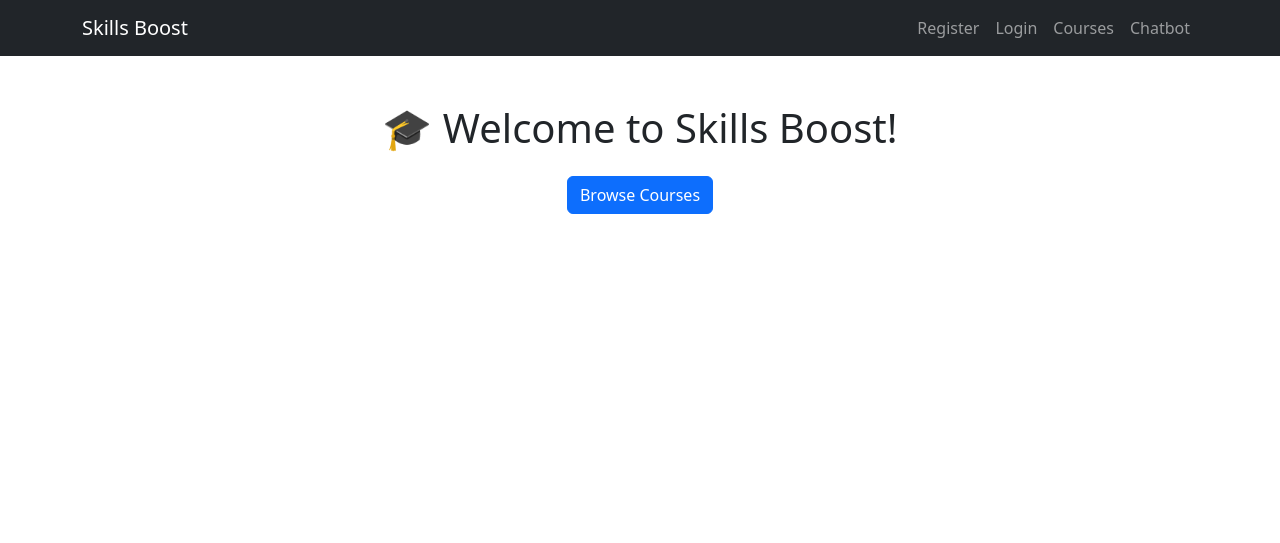
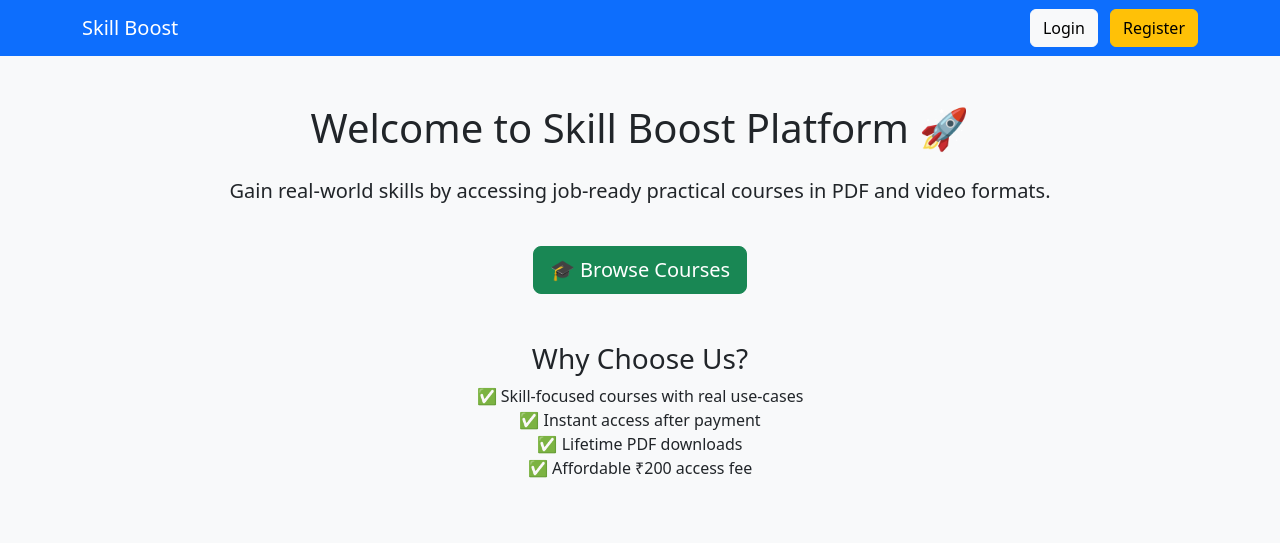
Before and after one commit to Venky9959-code/skillsboostup, a Flask app: page / in a window 1280 px wide. Shown: the top 543 px of the page. Run offline with Flask 3, Linux system fonts and the light colour scheme.

```diff
--- a/templates/home.html
+++ b/templates/home.html
@@ -1,7 +1,38 @@
-{% extends "layout.html" %}
-{% block content %}
-<div class="text-center mt-5">
-  <h1>🎓 Welcome to Skills Boost!</h1>
-  <a href="/courses" class="btn btn-primary mt-3">Browse Courses</a>
+<!DOCTYPE html>
+<html lang="en">
+<head>
+    <meta charset="UTF-8">
+    <title>Skill Boost | Home</title>
+    <link href="https://cdn.jsdelivr.net/npm/bootstrap@5.3.3/dist/css/bootstrap.min.css" rel="stylesheet">
+</head>
+<body class="bg-light">
+
+<nav class="navbar navbar-expand-lg navbar-dark bg-primary">
+    <div class="container">
+        <a class="navbar-brand" href="/">Skill Boost</a>
+        <div>
+            <a class="btn btn-light me-2" href="/login">Login</a>
+            <a class="btn btn-warning" href="/register">Register</a>
+        </div>
+    </div>
+</nav>
+
+<div class="container text-center py-5">
+    <h1 class="mb-4">Welcome to Skill Boost Platform 🚀</h1>
+    <p class="lead">Gain real-world skills by accessing job-ready practical courses in PDF and video formats.</p>
+
+    <a href="/courses" class="btn btn-success btn-lg mt-4">🎓 Browse Courses</a>
+
+    <div class="mt-5">
+        <h3>Why Choose Us?</h3>
+        <ul class="list-unstyled">
+            <li>✅ Skill-focused courses with real use-cases</li>
+            <li>✅ Instant access after payment</li>
+            <li>✅ Lifetime PDF downloads</li>
+            <li>✅ Affordable ₹200 access fee</li>
+        </ul>
+    </div>
 </div>
-{% endblock %}
+
+</body>
+</html>
```
